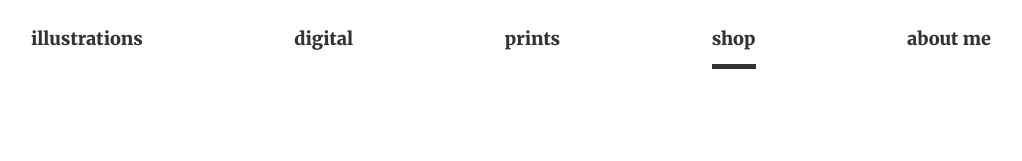
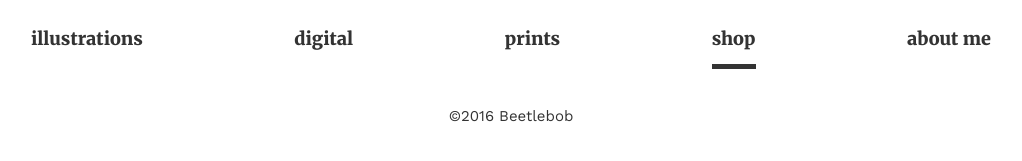
Before and after one commit to beetlebob/beetlebob.github.io, a Jekyll site: the page built from shop.html, in a window 1280 px wide. Shown: the part 155-316 px from the top of the page, without its empty margins (129-1151 px from the left). Built offline with Jekyll 4.4.1, drawn with Linux system fonts in a browser that asks for light colours.

Commit message:
Added copyright disclaimer
Fixes #9

```diff
--- a/_layouts/default.html
+++ b/_layouts/default.html
@@ -38,6 +38,12 @@
         </header>
 
         {{ content }}
+
+        <div class="row">
+            <div class="twelve columns u-center">
+                &copy;{{ site.time | date: '%Y' }} Beetlebob
+            </div>
+        </div>
     </div>
 </body>
 </html>
```
